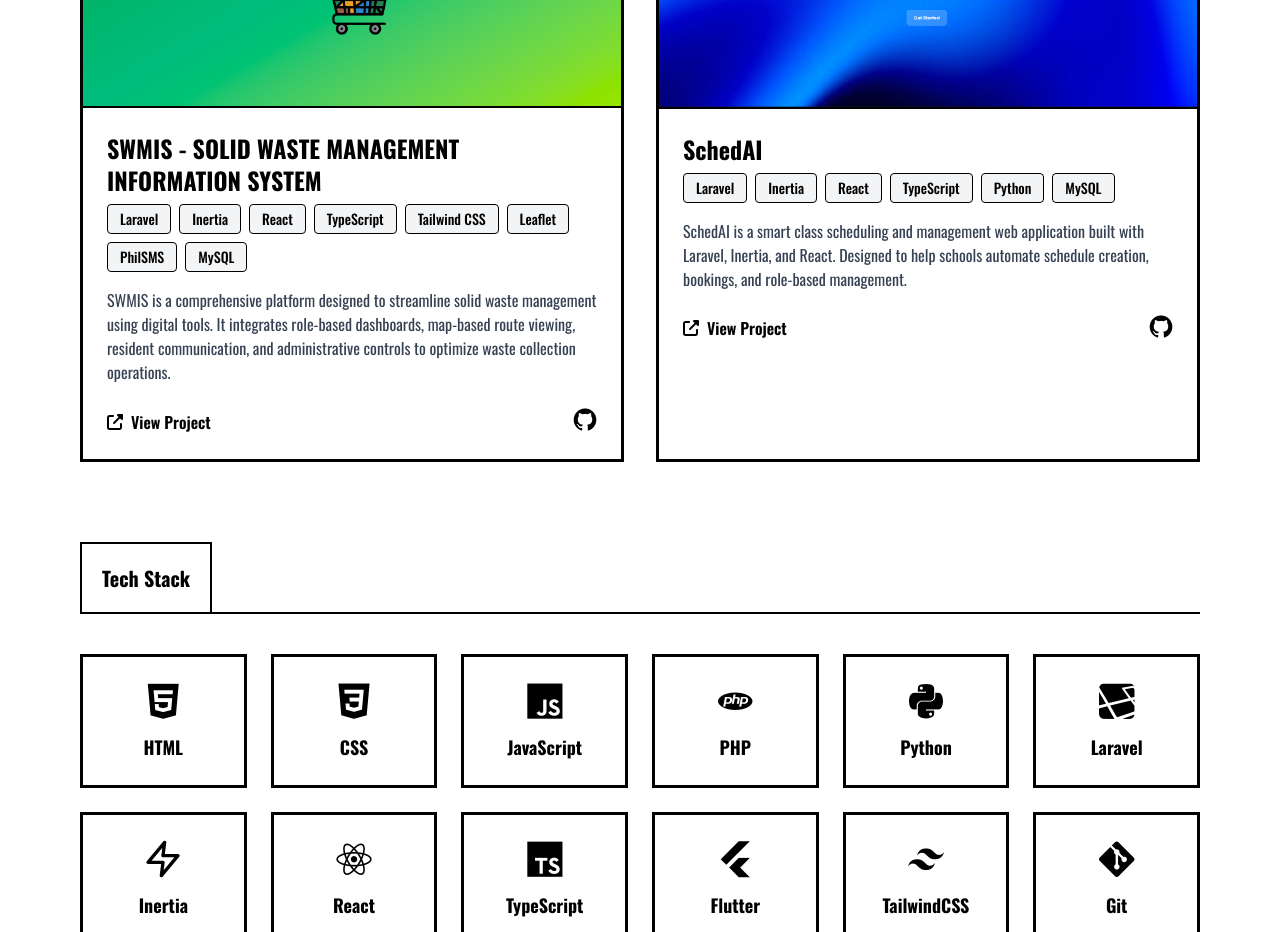
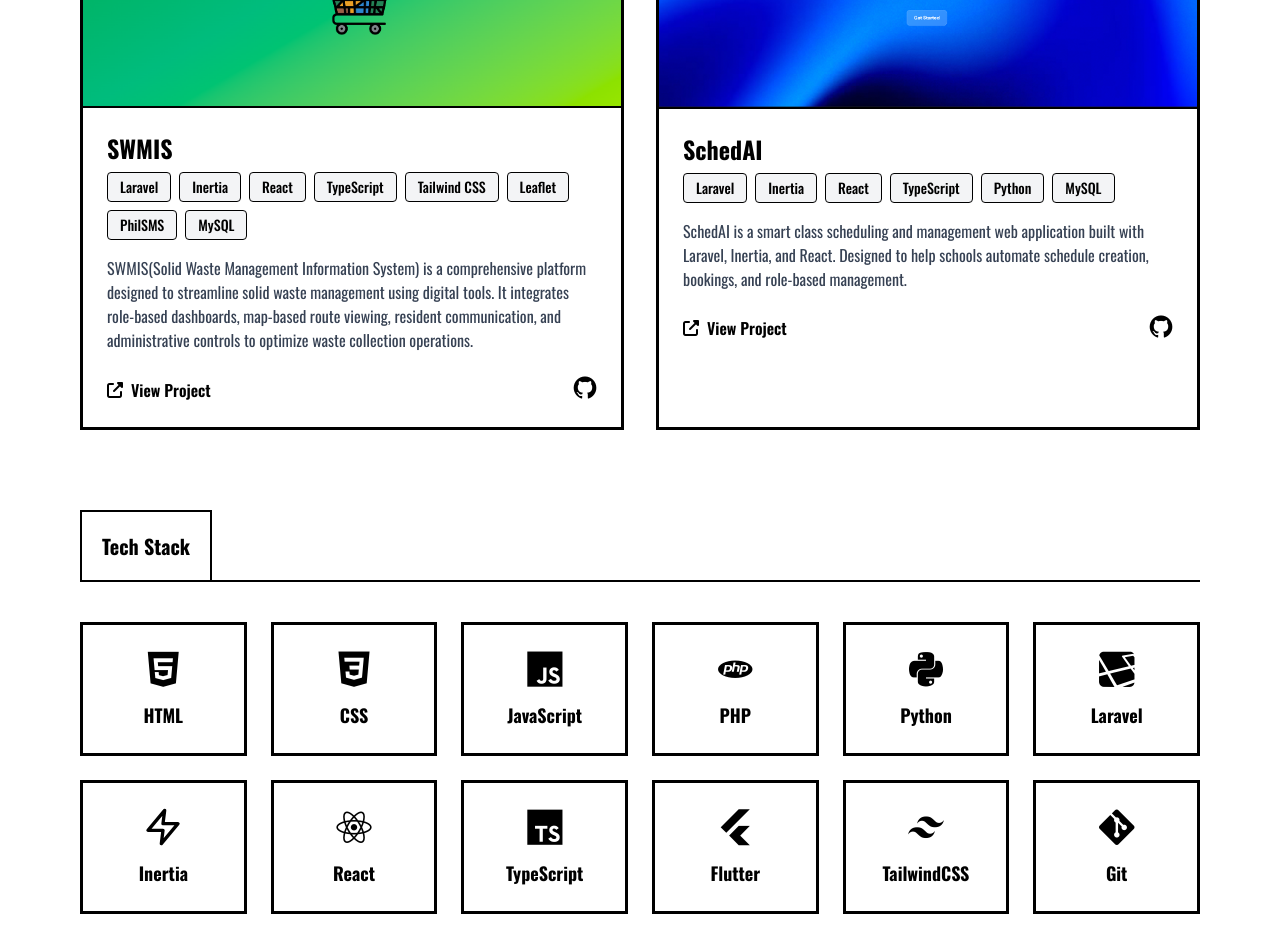
Before and after one commit to ankei1026/sabanal-portfolio, a plain HTML site: page index.html in a window 1280 px wide. Shown: the part 2120-3052 px from the top of the page. Drawn offline with nearby package versions, Linux system fonts and the light colour scheme.

Commit message:
changes wuwuw

```diff
--- a/index.html
+++ b/index.html
@@ -331,7 +331,7 @@
           </div>
           <div class="p-6">
             <div class="mb-4">
-              <h3 class="text-2xl font-bold mb-2">SWMIS - SOLID WASTE MANAGEMENT INFORMATION SYSTEM</h3>
+              <h3 class="text-2xl font-bold mb-2">SWMIS</h3>
               <div class="flex flex-wrap gap-2 mb-4">
                 <span class="project-tag text-sm font-medium px-3 py-1 rounded">Laravel</span>
                 <span class="project-tag text-sm font-medium px-3 py-1 rounded">Inertia</span>
@@ -344,12 +344,12 @@
               </div>
             </div>
             <p class="text-gray-700 mb-6">
-              SWMIS is a comprehensive platform designed to streamline solid waste management using digital tools.
+              SWMIS(Solid Waste Management Information System) is a comprehensive platform designed to streamline solid waste management using digital tools.
               It integrates role-based dashboards, map-based route viewing, resident communication, and administrative
               controls to optimize waste collection operations.
             </p>
             <div class="flex justify-between items-center">
-              <a href="http://72.60.196.8/" target="_blank"
+              <a href="http://swmis.online/" target="_blank"
                 class="font-semibold hover:text-gray-700 flex items-center gap-2">
                 <i class="fas fa-external-link-alt"></i>
                 View Project
```
